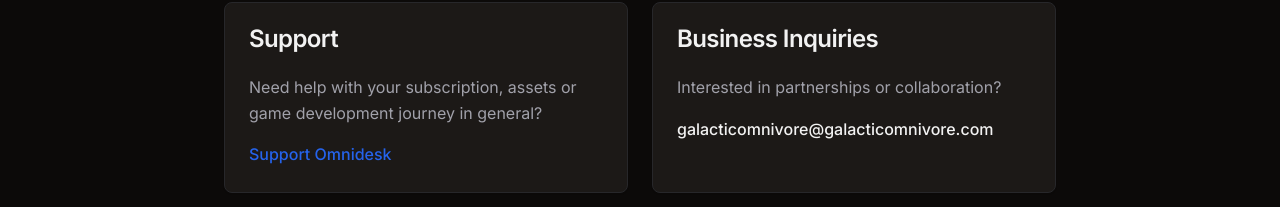
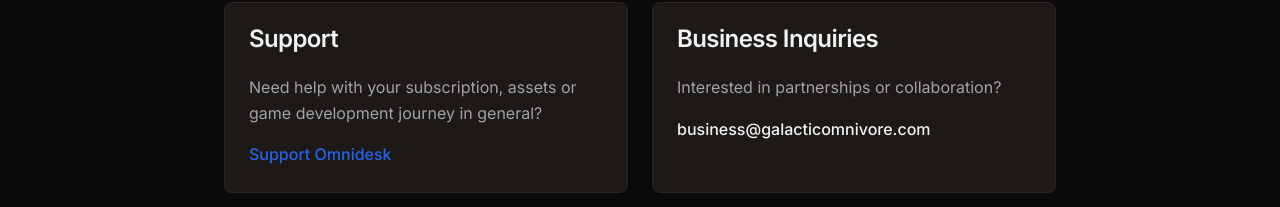
Before and after one commit to GalacticOmnivoreElder/gowebsite, a Next.js app: page /contact in a window 1280 px wide. Shown: the part 183-390 px from the top of the page. Built offline with nearby package versions, Linux system fonts and the light colour scheme; no server answers.

Commit message:
Small Fixes of SEO

```diff
--- a/src/app/(main)/page.js
+++ b/src/app/(main)/page.js
@@ -415,8 +415,8 @@ const HomePage = () => {
                   </div>
                 </div>
               }
-              buttonText="See Resources"
-              buttonLink="/resources"
+              buttonText="See Education"
+              buttonLink="/education"
             />
             <EduBoxLarge
               title="PORTFOLIO"
--- a/src/app/contact/page.js
+++ b/src/app/contact/page.js
@@ -42,7 +42,7 @@ export default function ContactPage() {
             <p className="text-muted-foreground mb-4">
               Interested in partnerships or collaboration?
             </p>
-            <p className="font-medium">galacticomnivore@galacticomnivore.com</p>
+            <p className="font-medium">business@galacticomnivore.com</p>
           </CardContent>
         </Card>
       </div>
```
